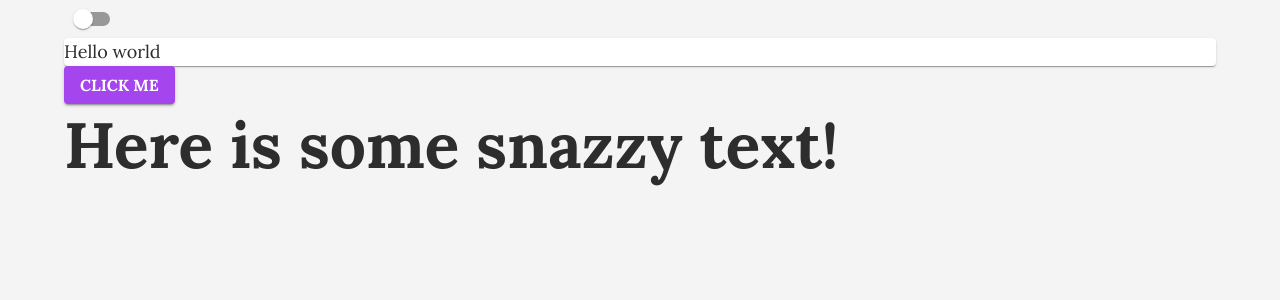
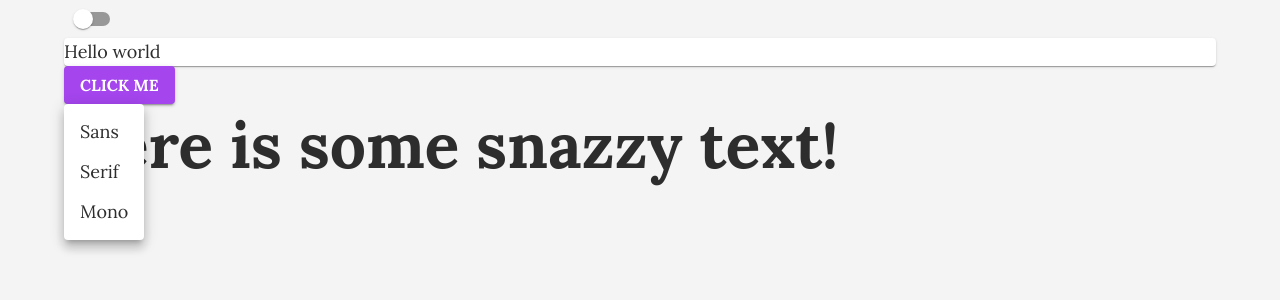
Before and after one commit to ryanknight09/dictionary, a React (Vite) app: page / in a window 1280 px wide. Both pictures are taken after a click on the button "CLICK ME". Shown: the top 300 px of the page. Built offline with nearby package versions, Linux system fonts and the light colour scheme.

Commit message:
font selector

```diff
--- a/src/app/app.tsx
+++ b/src/app/app.tsx
@@ -1,18 +1,40 @@
-import { Button, Container, Paper, Switch, Typography } from '@mui/material';
+import {
+  Button,
+  Container,
+  Menu,
+  MenuItem,
+  Paper,
+  Switch,
+  Typography,
+} from '@mui/material';
 import { useState } from 'react';
 import Theme from './theme/theme';
 
 export function App() {
   const [isDarkMode, setIsDarkMode] = useState(false);
+  const [font, setFont] = useState('Lora');
+  const [anchorEl, setAnchorEl] = useState<null | HTMLElement>(null);
+  const open = Boolean(anchorEl);
 
   const mode = isDarkMode ? 'dark' : 'light';
 
+  const handleClick = (event: React.MouseEvent<HTMLButtonElement>) => {
+    setAnchorEl(event.currentTarget);
+  };
+
   return (
-    <Theme mode={mode}>
+    <Theme mode={mode} font={font}>
       <Container>
         <Switch onChange={() => setIsDarkMode((prevMode) => !prevMode)} />
+        <Menu anchorEl={anchorEl} open={open} onClose={() => setAnchorEl(null)}>
+          <MenuItem onClick={() => setFont('Inter')}>Sans</MenuItem>
+          <MenuItem onClick={() => setFont('Lora')}>Serif</MenuItem>
+          <MenuItem onClick={() => setFont('Inconsolata')}>Mono</MenuItem>
+        </Menu>
         <Paper>Hello world</Paper>
-        <Button variant="contained">Click Me</Button>
+        <Button onClick={handleClick} variant="contained">
+          Click Me
+        </Button>
         <Typography variant="h1">Here is some snazzy text!</Typography>
       </Container>
     </Theme>
--- a/src/app/theme/theme.tsx
+++ b/src/app/theme/theme.tsx
@@ -10,21 +10,22 @@ import {
 
 import globalStyles from './globalStyles';
 import { darkPalette, lightPalette } from './palettes';
-import typography from './typography';
+import getTypography from './typography';
 
 type ThemeProps = {
+  font: string;
   mode: PaletteMode;
   children: ReactNode;
 };
 
-const createThemeMode = (mode: PaletteMode) =>
+const createThemeMode = (mode: PaletteMode, font: string) =>
   createTheme({
     palette: mode === 'light' ? lightPalette : darkPalette,
-    typography: typography,
+    typography: getTypography(font),
   });
 
-export const Theme = ({ mode, children }: ThemeProps) => (
-  <ThemeProvider theme={createThemeMode(mode)}>
+export const Theme = ({ font, mode, children }: ThemeProps) => (
+  <ThemeProvider theme={createThemeMode(mode, font)}>
     <GlobalStyles styles={globalStyles} />
     <CssBaseline />
     {children}
--- a/src/app/theme/typography.tsx
+++ b/src/app/theme/typography.tsx
@@ -1,5 +1,5 @@
-const typography = {
-  fontFamily: 'Lora',
+const getTypography = (font: string) => ({
+  fontFamily: font,
   h1: {
     fontWeight: 700,
     fontSize: '4rem',
@@ -30,6 +30,6 @@ const typography = {
     fontSize: '1rem',
     lineHeight: '1.625rem',
   },
-};
+});
 
-export default typography;
+export default getTypography;
```
